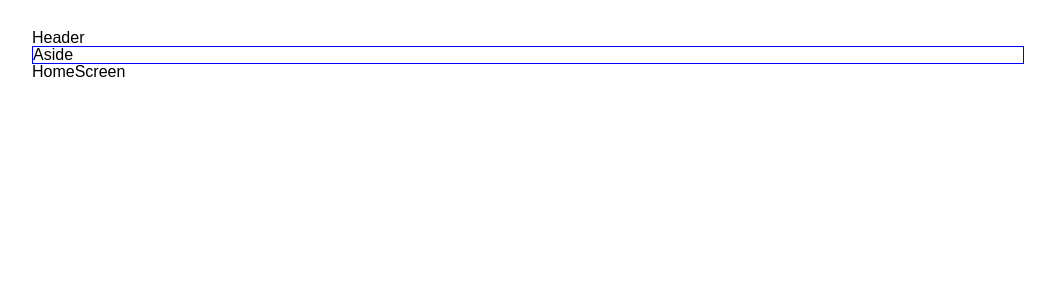
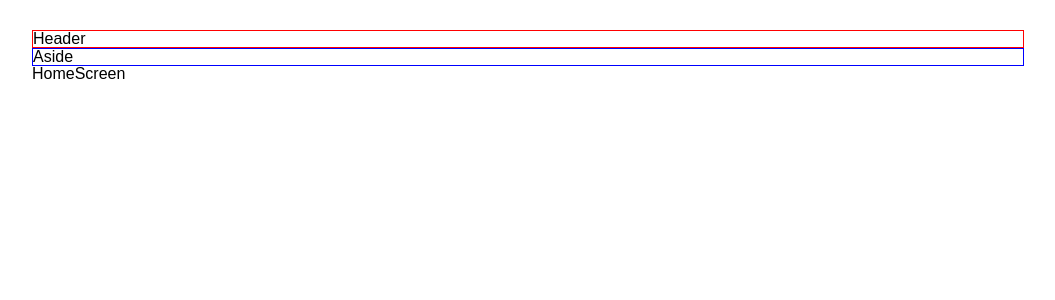
Before and after one commit to StevenACZ/Foxbel-Music, a React (Create React App) app: page / in a window 1280 px wide. Shown: the top 300 px of the page, without its empty margins (112-1167 px from the left). Built offline with nearby package versions, Linux system fonts and the light colour scheme.

Commit message:
grid-area added

```diff
--- a/src/components/layout/header/Styles.ts
+++ b/src/components/layout/header/Styles.ts
@@ -1,6 +1,9 @@
 import styled from 'styled-components';
 
 export const HeaderStyled = styled.header`
+  grid-area: header;
+  border: 1px solid red;
+
   @media (max-width: 991px) {
     padding: 30px 20px;
   }
```
